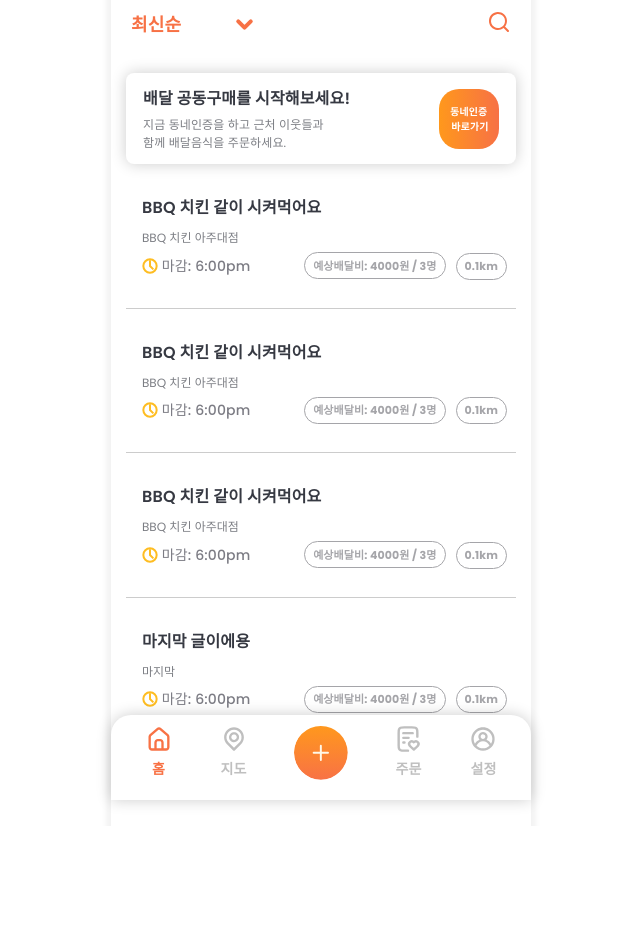
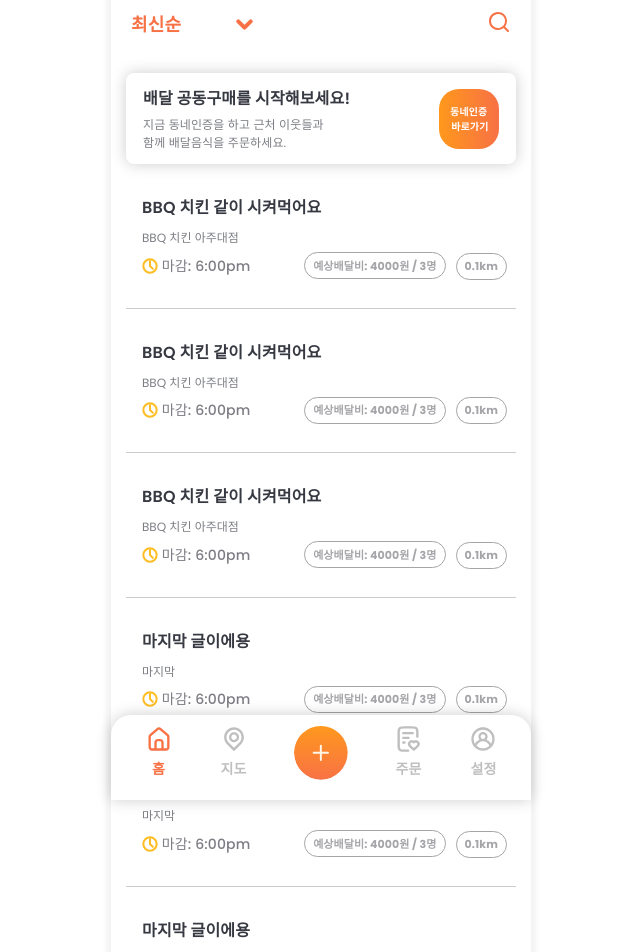
Before and after one commit to nayong2021/delivery_together-FE, a React (Create React App) app in the folder betweenus/: page / in a window 1280 px wide. Shown: the top 952 px of the page, without its empty margins (319-959 px from the left). Before the commit the page ends 826 px from the top, so only its background shows below. Built offline with nearby package versions, Linux system fonts and the light colour scheme.

Commit message:
fix: Fix BottomNavigation active color to activate

```diff
--- a/betweenus/src/App.js
+++ b/betweenus/src/App.js
@@ -4,7 +4,7 @@ import React from "react";
 import Add from "./pages/Add";
 import Map from "./pages/Map";
 import Setting from "./pages/Setting";
-import State from "./pages/Order/State";
+import State from "./pages/OrderState/State";
 import Order from "./pages/home/Order";
 import ItemView from "./pages/home/ItemView";
 import OrderSheet from "./pages/home/OrderSheet";
--- a/betweenus/src/components/common/BottomNavigation.js
+++ b/betweenus/src/components/common/BottomNavigation.js
@@ -2,27 +2,27 @@ import * as React from "react";
 import "../../assets/css/common.css";
 import { Link } from "react-router-dom";
 
-export default function BottomNavigation() {
+export default function BottomNavigation({ home, map, order, setting }) {
   return (
     <footer className="footer">
       <div className="ft">
         <div className="ft-menu">
-          <a href="/home" className="active">
+          <a href="/home" className={home}>
             <div className="ico"></div>
             <div className="tit">홈</div>
           </a>
-          <Link to="/map">
+          <Link to="/map" className={map}>
             <div className="ico"></div>
             <div className="tit">지도</div>
           </Link>
           <Link to="/add">
             <i className="ico" aria-hidden="true"></i>
           </Link>
-          <a href="/state">
+          <a href="/state" className={order}>
             <div className="ico"></div>
             <div className="tit">주문</div>
           </a>
-          <a href="/setting">
+          <a href="/setting" className={setting}>
             <div className="ico"></div>
             <div className="tit">설정</div>
           </a>
--- a/betweenus/src/index.js
+++ b/betweenus/src/index.js
@@ -4,7 +4,7 @@ import App from "./App";
 
 const root = ReactDOM.createRoot(document.getElementById("root"));
 root.render(
-  //<React.StrictMode>
-  <App />
-  //</React.StrictMode>
+  <React.StrictMode>
+    <App />
+  </React.StrictMode>
 );
--- a/betweenus/src/pages/Map.js
+++ b/betweenus/src/pages/Map.js
@@ -5,14 +5,14 @@ import BottomNavigation from "../components/common/BottomNavigation";
 
 const Map = () => {
   return (
-    <div className="Map" height="100%">
+    <div className="Map">
       <MetaTag />
       <section className="map">
         <a href="/search" className="btn-search">
           <button type="button" className="btn-location"></button>
         </a>
+        <BottomNavigation map={"active"} />
       </section>
-      <BottomNavigation />
     </div>
   );
 };
--- a/betweenus/src/pages/Order/State.js
+++ b/betweenus/src/pages/OrderState/State.js
@@ -135,7 +135,7 @@ const State = () => {
           </button>
         </div>
       </section>
-      <BottomNavigation />
+      <BottomNavigation order={"active"} />
     </div>
   );
 };
--- a/betweenus/src/pages/Setting.js
+++ b/betweenus/src/pages/Setting.js
@@ -53,7 +53,7 @@ const Setting = () => {
           </li>
         </ol>
       </section>
-      <BottomNavigation />
+      <BottomNavigation setting={"active"} />
     </div>
   );
 };
--- a/betweenus/src/pages/home/Home.js
+++ b/betweenus/src/pages/home/Home.js
@@ -26,7 +26,7 @@ const Home = () => {
           <HomeItemList />
         </div>
       </section>
-      <BottomNavigation />
+      <BottomNavigation home={"active"} />
     </div>
   );
 };
--- a/betweenus/src/pages/home/home.json
+++ b/betweenus/src/pages/home/home.json
@@ -31,6 +31,38 @@
       "time": "마감: 6:00pm",
       "price": "예상배달비: 4000원 / 3명",
       "distance": "0.1km"
+    },
+    {
+      "itemindex": 4,
+      "tit": "마지막 글이에용",
+      "place": "마지막",
+      "time": "마감: 6:00pm",
+      "price": "예상배달비: 4000원 / 3명",
+      "distance": "0.1km"
+    },
+    {
+      "itemindex": 5,
+      "tit": "마지막 글이에용",
+      "place": "마지막",
+      "time": "마감: 6:00pm",
+      "price": "예상배달비: 4000원 / 3명",
+      "distance": "0.1km"
+    },
+    {
+      "itemindex": 6,
+      "tit": "마지막 글이에용",
+      "place": "마지막",
+      "time": "마감: 6:00pm",
+      "price": "예상배달비: 4000원 / 3명",
+      "distance": "0.1km"
+    },
+    {
+      "itemindex": 7,
+      "tit": "마지막 글이에용",
+      "place": "마지막",
+      "time": "마감: 6:00pm",
+      "price": "예상배달비: 4000원 / 3명",
+      "distance": "0.1km"
     }
   ]
 }
```
Also changed, not shown: betweenus/src/assets/sub/state.html (+38 -17 lines).
